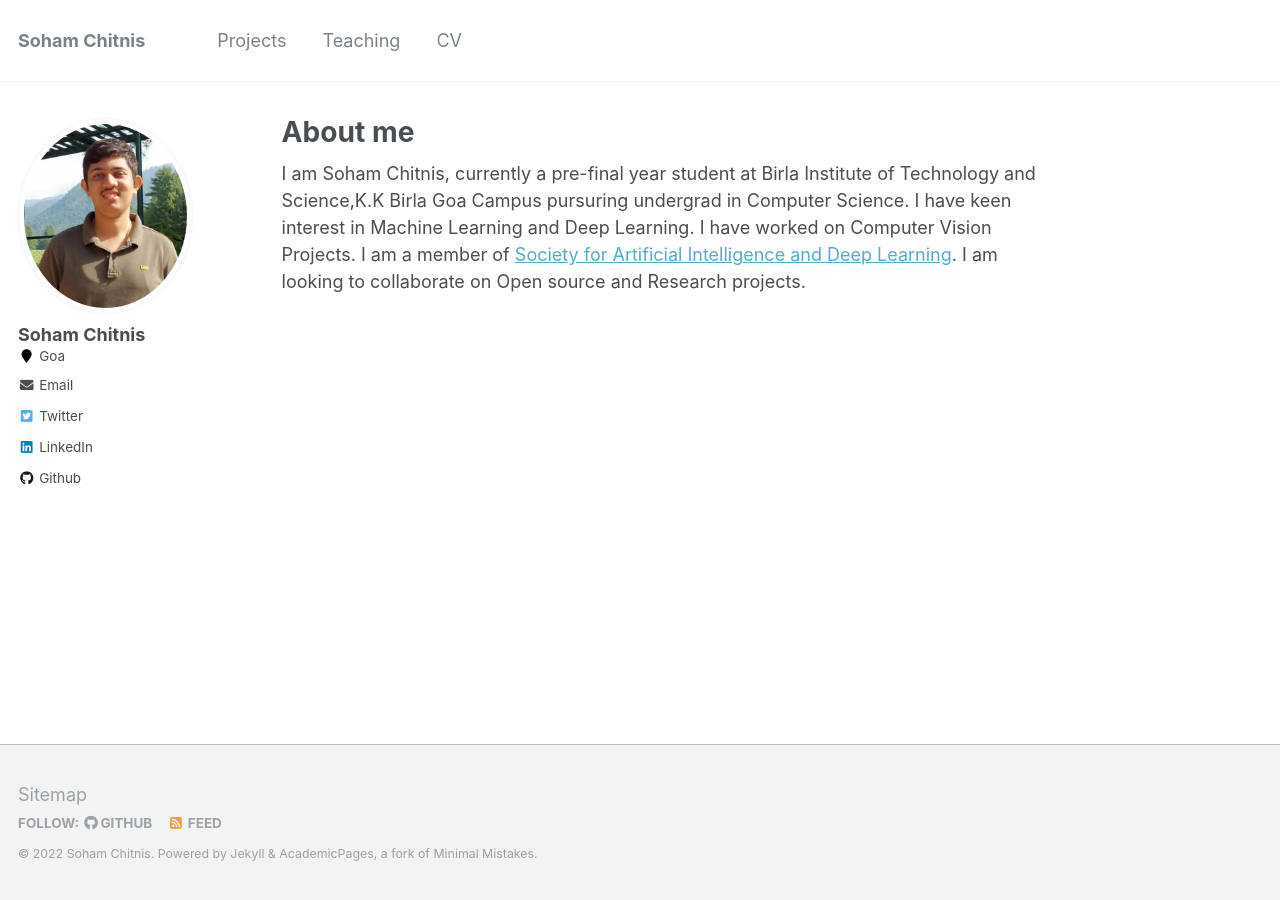
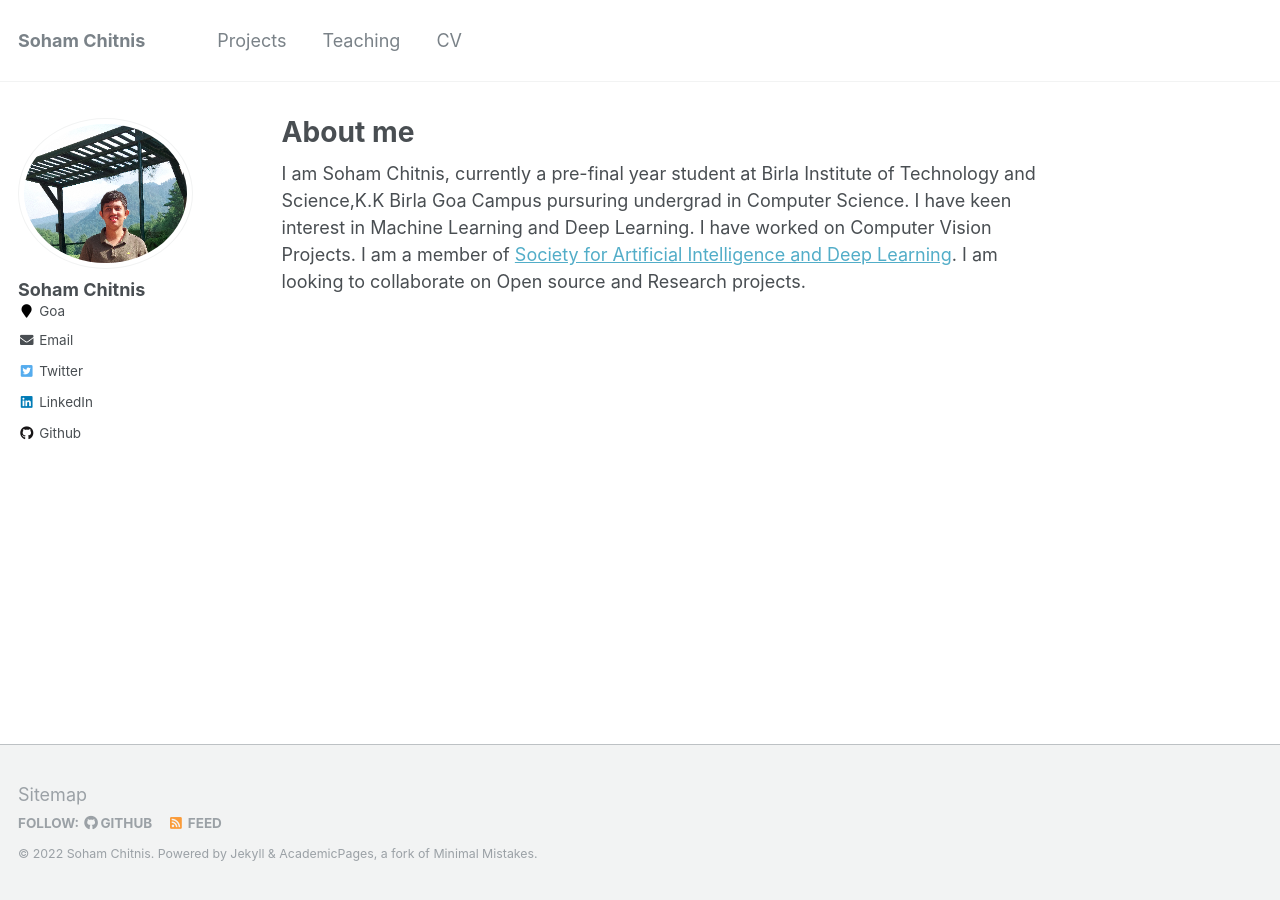
Before and after one commit to soham-chitnis10/soham-chitnis10_archived.github.io, a Jekyll site: the page built from _pages/about.md, in a window 1280 px wide. Built offline with Jekyll 4.4.1, drawn with Linux system fonts in a browser that asks for light colours.

Commit message:
update profile

```diff
--- a/_config.yml
+++ b/_config.yml
@@ -81,7 +81,7 @@ analytics:
 # Site Author
 author:
   name             : "Soham Chitnis"
-  avatar           : "profile.jpeg"
+  avatar           : "profile_2.png"
 #   bio              : "Your biography for the left-hand sidebar"
   location         : "Goa"
   employer         :
```
Also changed, not shown: images/profile_2.png (added).
